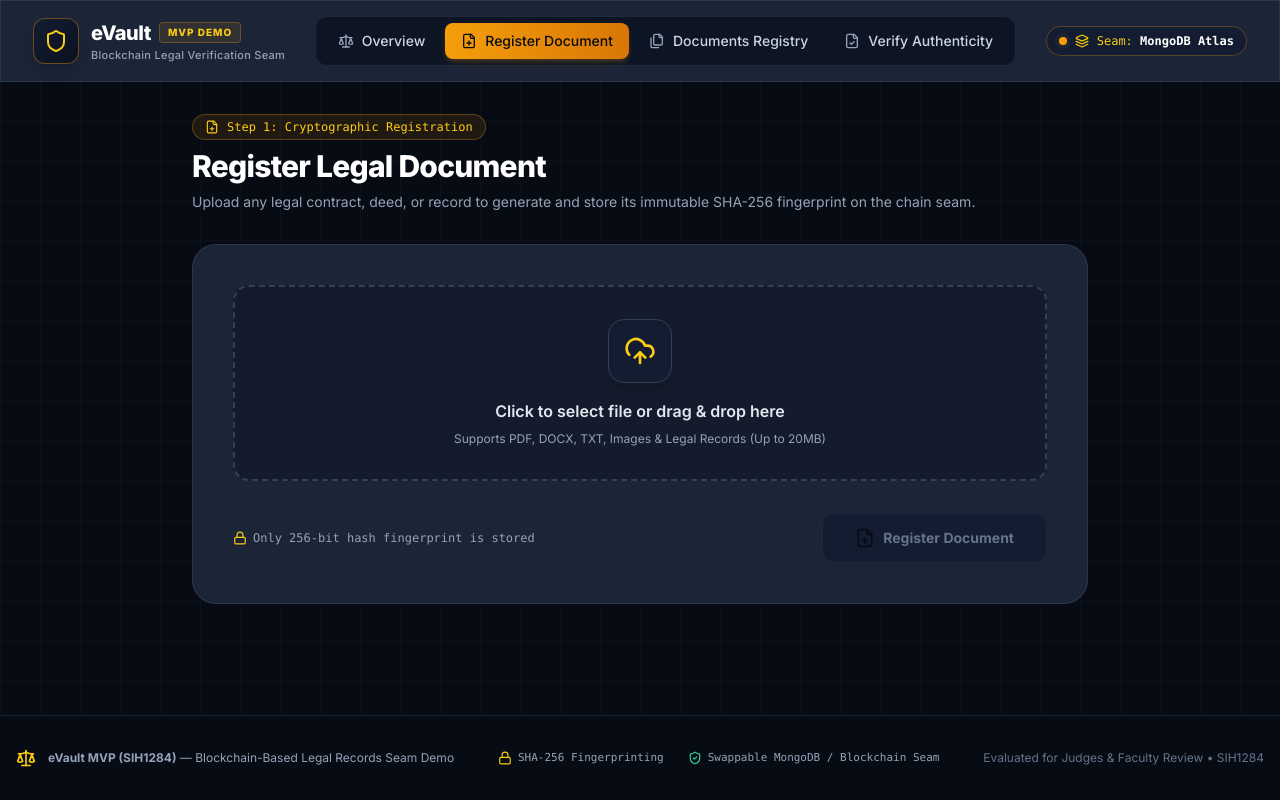
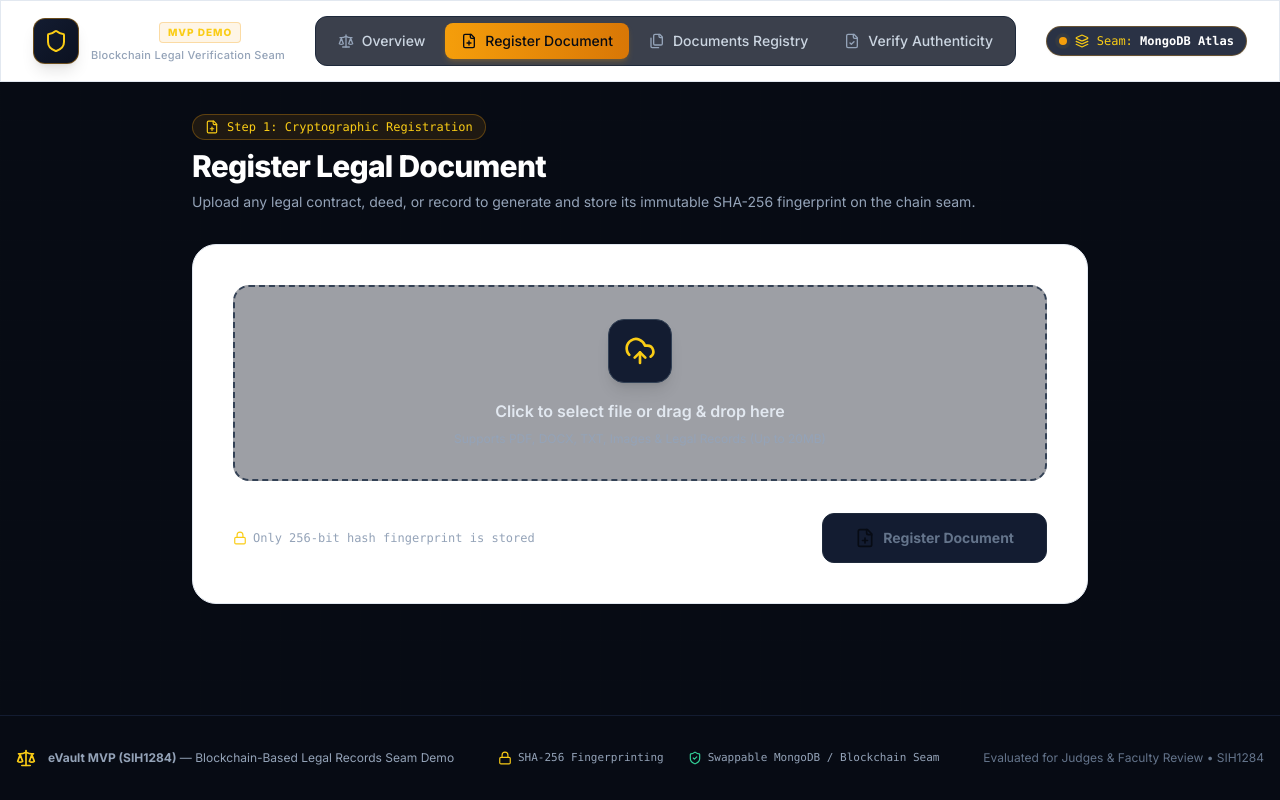
Before and after one commit to Dhruv1737/Blockchain-eVault, a Next.js app: page /upload in a window 1280 px wide. Built offline with nearby package versions, Linux system fonts and the light colour scheme.

Commit message:
Refactor styles for light theme implementation
Updated color scheme and styles for various UI components to align with a light theme. Adjusted background colors, text colors, and panel styles for improved visibility and aesthetics.

```diff
--- a/app/globals.css
+++ b/app/globals.css
@@ -10,83 +10,85 @@
 
 body {
   font-family: var(--font-sans);
-  background-color: #0F172A; /* deep slate navy, not near-black cyber tone */
-  color: #E2E8F0; /* soft off-white, not stark white */
+  background-color: #F8FAFC; /* soft paper white, not stark pure white */
+  color: #1E293B; /* dark slate, not pure black */
   overflow-x: hidden;
 }
 
-/* Panel styles — flat, official document feel. No glow shadows, minimal blur. */
+/* Panels — flat cards with subtle borders, like a document/report UI */
 .glass-panel {
-  background: rgba(30, 41, 59, 0.9);
-  backdrop-filter: blur(6px);
-  -webkit-backdrop-filter: blur(6px);
-  border: 1px solid rgba(148, 163, 184, 0.15);
+  background: #FFFFFF;
+  backdrop-filter: none;
+  -webkit-backdrop-filter: none;
+  border: 1px solid #E2E8F0;
+  box-shadow: 0 1px 2px rgba(15, 23, 42, 0.04);
 }
 
-/* "Gold" -> muted bronze/brass, used for primary/verified state */
+/* "Gold" -> muted bronze/brass accent, used for primary/verified state */
 .glass-panel-gold {
-  background: rgba(30, 41, 59, 0.92);
-  backdrop-filter: blur(6px);
-  border: 1px solid rgba(180, 145, 90, 0.35);
-  box-shadow: none;
+  background: #FFFDF7;
+  backdrop-filter: none;
+  border: 1px solid #D9C69C;
+  box-shadow: 0 1px 2px rgba(15, 23, 42, 0.04);
 }
 
-/* "Emerald" -> muted forest green, used for success state */
+/* "Emerald" -> muted sage green, used for success state */
 .glass-panel-emerald {
-  background: rgba(20, 45, 38, 0.4);
-  backdrop-filter: blur(6px);
-  border: 1px solid rgba(52, 120, 96, 0.4);
-  box-shadow: none;
+  background: #F3F9F6;
+  backdrop-filter: none;
+  border: 1px solid #B7D9C7;
+  box-shadow: 0 1px 2px rgba(15, 23, 42, 0.04);
 }
 
-/* "Crimson" -> muted maroon, used for warning/error state */
+/* "Crimson" -> muted terracotta/maroon, used for warning/error state */
 .glass-panel-crimson {
-  background: rgba(60, 30, 30, 0.4);
-  backdrop-filter: blur(6px);
-  border: 1px solid rgba(150, 70, 70, 0.4);
-  box-shadow: none;
+  background: #FCF4F3;
+  backdrop-filter: none;
+  border: 1px solid #E3B7B3;
+  box-shadow: 0 1px 2px rgba(15, 23, 42, 0.04);
 }
 
 /* Solid muted text instead of gradient-text effect */
 .gold-gradient-text {
-  color: #C4A468;
+  color: #8A6D3B;
   background: none;
   -webkit-background-clip: unset;
   -webkit-text-fill-color: unset;
 }
 
-/* Flat, low-contrast button instead of glowing gradient */
+/* Flat, calm button — no gradient, no glow */
 .gold-gradient-btn {
-  background: #A88B52;
+  background: #8A6D3B;
+  color: #FFFFFF;
   box-shadow: none;
   transition: background-color 0.2s ease;
 }
 .gold-gradient-btn:hover {
-  background: #96793F;
+  background: #6E5730;
   box-shadow: none;
 }
 
-/* Custom scrollbars — muted, no accent glow */
+/* Custom scrollbars — light theme, muted */
 ::-webkit-scrollbar {
   width: 8px;
   height: 8px;
 }
 ::-webkit-scrollbar-track {
-  background: #0B1120;
+  background: #F1F5F9;
 }
 ::-webkit-scrollbar-thumb {
-  background: #334155;
+  background: #CBD5E1;
   border-radius: 4px;
-  border: 1px solid rgba(148, 163, 184, 0.15);
+  border: 1px solid #E2E8F0;
 }
 ::-webkit-scrollbar-thumb:hover {
-  background: #475569;
+  background: #94A3B8;
 }
 
-/* Background grid accent — kept subtle, unchanged in spirit */
+/* Background grid accent — very faint, barely-there on light bg */
 .bg-grid-pattern {
   background-size: 40px 40px;
   background-image:
-    linear-gradient(to right, rgba(255, 255, 255, 0.02) 1px, transparent 1px),
-    linear-gradient(to bottom, rgba(255, 255, 255, 0.02) 1px, transparent 1px);
+    linear-gradient(to right, rgba(15, 23, 42, 0.03) 1px, transparent 1px),
+    linear-gradient(to bottom, rgba(15, 23, 42, 0.03) 1px, transparent 1px);
 }
```
